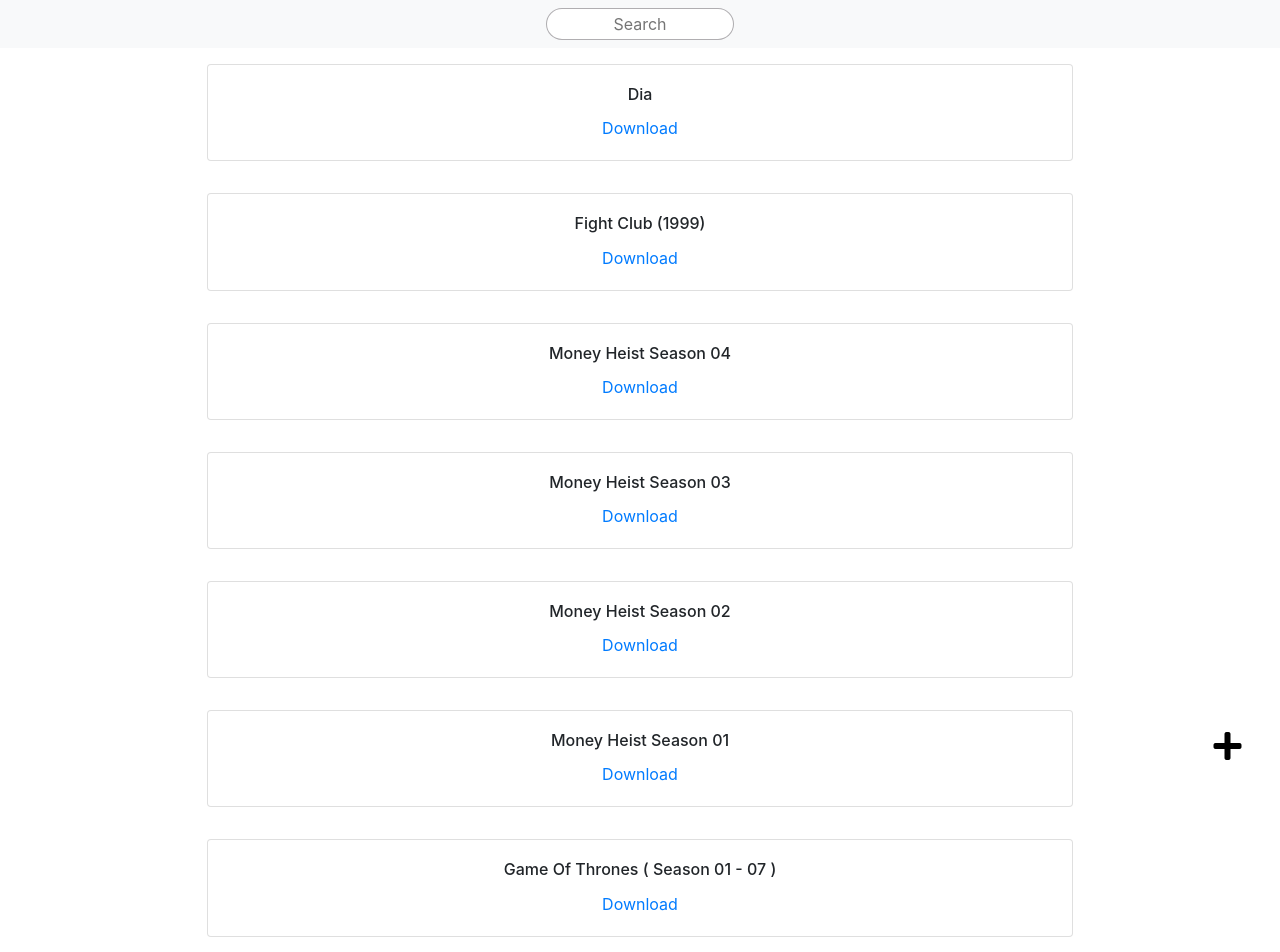
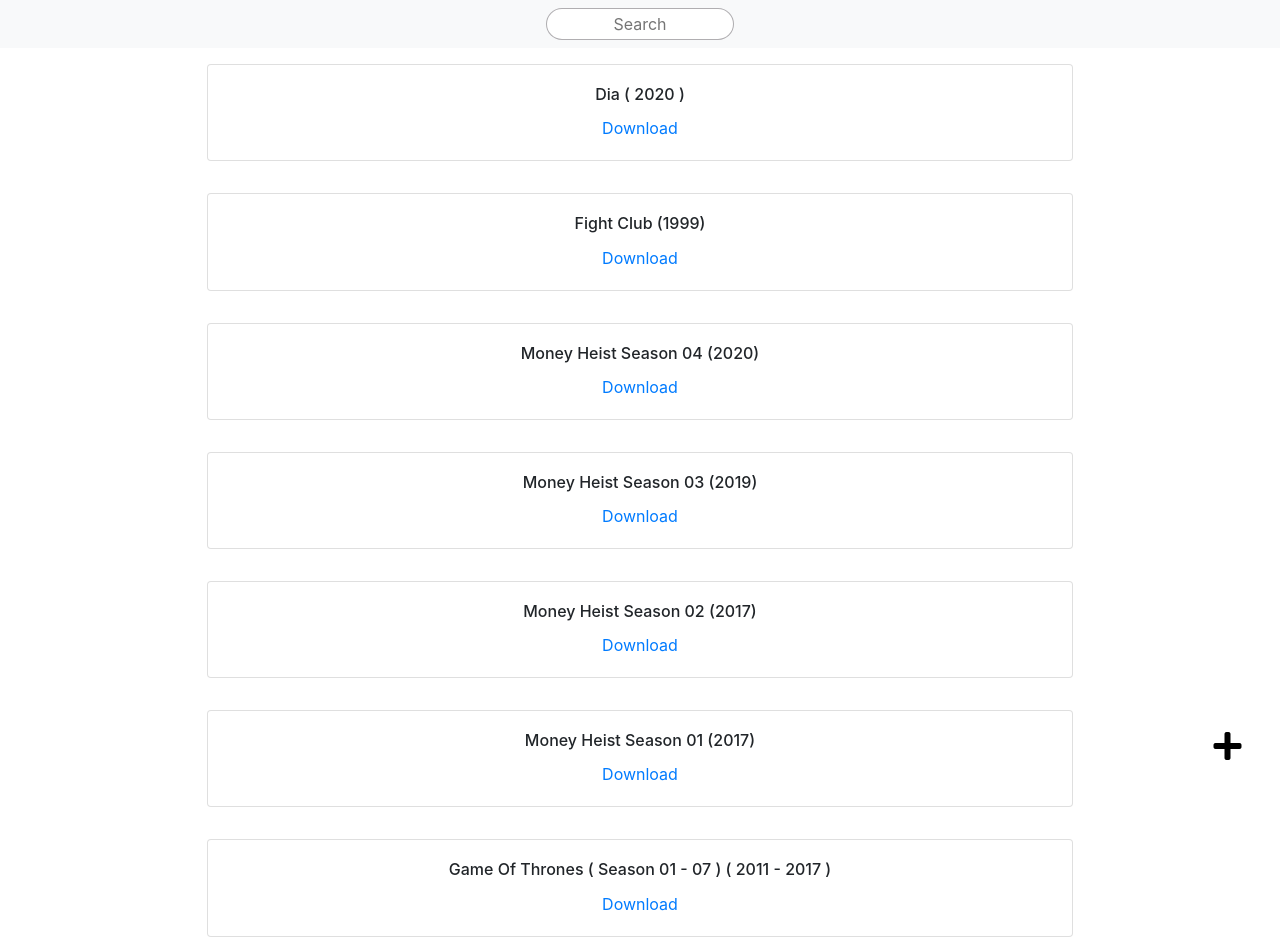
Before and after one commit to CreatorsInn/Quarantine-Life, a React (Create React App) app: page / in a window 1280 px wide. Shown: the top 952 px of the page. Built offline with nearby package versions, Linux system fonts and the light colour scheme.

Commit message:
ADDED: Dia

```diff
--- a/src/data/links.js
+++ b/src/data/links.js
@@ -1,6 +1,6 @@
 const links = [
   {
-    NAME: "Dia",
+    NAME: "Dia ( 2020 )",
     LINK:
       "magnet:?xt=urn:btih:9633D324F8E05554E05E465E52E06117C34D3EBC&dn=www.TamilRockers.ws%20-%20Dia%20%282020%29%5bKannada%20720p%20HDRip%20-%20HEVC%20-%20AC3%205.1%20-%20x265%20-%20500MB%20-%20ESubs%5d.mkv&tr=udp%3a%2f%2ftracker.openbittorrent.com%3a80%2fannounce&tr=udp%3a%2f%2ftracker.opentrackr.org%3a1337%2fannounce&tr=udp%3a%2f%2ftracker.openbittorrent.com%3a80%2fannounce&tr=udp%3a%2f%2fzer0day.to%3a1337%2fannounce&tr=udp%3a%2f%2ftracker.ilibr.org%3a80%2fannounce&tr=udp%3a%2f%2ftracker.leechers-paradise.org%3a6969%2fannounce&tr=udp%3a%2f%2feddie4.nl%3a6969%2fannounce&tr=udp%3a%2f%2ftracker.sktorrent.net%3a6969%2fannounce&tr=udp%3a%2f%2f9.rarbg.me%3a2720%2fannounce&tr=udp%3a%2f%2f9.rarbg.to%3a2740%2fannounce&tr=udp%3a%2f%2ftorrent.gresille.org%3a80%2fannounce&tr=udp%3a%2f%2ftracker.aletorrenty.pl%3a2710%2fannounce&tr=udp%3a%2f%2ftracker.publicbt.com%3a80%2fannounce&tr=udp%3a%2f%2ftracker.piratepublic.com%3a1337%2fannounce",
   },
@@ -10,32 +10,32 @@
       "https://yts.mx/torrent/download/4B37249E7F82F60D94C7A15B743A6B624E640372",
   },
   {
-    NAME: "Money Heist Season 04",
+    NAME: "Money Heist Season 04 (2020)",
     LINK:
       "magnet:?xt=urn:btih:a39c33c1bd3592033cce451fc2daf76fcf887873&dn=Money+Heist+%282020%29+English+S04+Complete+720p+NF+WEBRip+DD-5.1+ES&tr=udp%3A%2F%2Ftracker.openbittorrent.com%3A80&tr=udp%3A%2F%2Ftracker.publicbt.com%3A80&tr=udp%3A%2F%2Ftracker.ccc.de%3A80",
   },
   {
-    NAME: "Money Heist Season 03",
+    NAME: "Money Heist Season 03 (2019)",
     LINK:
       "magnet:?xt=urn:btih:4a45bb7d3485ecc7c8089c5cee251e328b6f1232&dn=Money+Heist+aka+La+Casa+de+Papel+S03+Season+3+Complete+720p-XpoZ&tr=udp%3A%2F%2Ftracker.openbittorrent.com%3A80&tr=udp%3A%2F%2Ftracker.publicbt.com%3A80&tr=udp%3A%2F%2Ftracker.ccc.de%3A80",
   },
   {
-    NAME: "Money Heist Season 02",
+    NAME: "Money Heist Season 02 (2017)",
     LINK:
       "magnet:?xt=urn:btih:2277fd1e4ff702ffe382deaf53279cf4734fd4ff&dn=Money+Heist+%28La+Casa+De+Papel%29+Complete+Season+2+English+HD+720p&tr=udp%3A%2F%2Ftracker.openbittorrent.com%3A80&tr=udp%3A%2F%2Ftracker.publicbt.com%3A80&tr=udp%3A%2F%2Ftracker.ccc.de%3A80",
   },
   {
-    NAME: "Money Heist Season 01",
+    NAME: "Money Heist Season 01 (2017)",
     LINK:
       "magnet:?xt=urn:btih:a774386dfc2c48349640043b402e6a9d2e1d0e11&dn=Money+Heist+%28La+Casa+De+Papel%29+Complete+Season+1+English+HD+720p&tr=udp%3A%2F%2Ftracker.openbittorrent.com%3A80&tr=udp%3A%2F%2Ftracker.publicbt.com%3A80&tr=udp%3A%2F%2Ftracker.ccc.de%3A80",
   },
   {
-    NAME: "Game Of Thrones ( Season 01 - 07 )",
+    NAME: "Game Of Thrones ( Season 01 - 07 ) ( 2011 - 2017 )",
     LINK:
       "magnet:?xt=urn:btih:7cdb9e508c40f0a71a23f68490d32591947ab603&dn=www.TamilRockerrs.pl - Game of Thrones - Complete Season (1 to 7) - 480p English BDRip - x264 - 24GB - ESub&tr=udp%3A%2F%2Ftracker.openbittorrent.com%3A80%2Fannounce&tr=udp%3A%2F%2Fglotorrents.pw%3A6969%2Fannounce&tr=udp%3A%2F%2Ftracker.openbittorrent.com%3A80%2Fannounce&tr=udp%3A%2F%2Ftracker.opentrackr.org%3A1337%2Fannounce', 'extension': 'avi', 'stream': 'magnet:?xt=urn:btih:7cdb9e508c40f0a71a23f68490d32591947ab603&dn=www.TamilRockerrs.pl - Game of Thrones - Complete Season (1 to 7) - 480p English BDRip - x264 - 24GB - ESub&tr=udp%3A%2F%2Ftracker.openbittorrent.com%3A80%2Fannounce&tr=udp%3A%2F%2Fglotorrents.pw%3A6969%2Fannounce&tr=udp%3A%2F%2Ftracker.openbittorrent.com%3A80%2Fannounce&tr=udp%3A%2F%2Ftracker.opentrackr.org%3A1337%2Fannounce",
   },
   {
-    NAME: "Game Of Thrones Season 08",
+    NAME: "Game Of Thrones Season 08 ( 2019 )",
     LINK:
       "magnet:?xt=urn:btih:fb4b27d36048c10af9077c157b7f48ee407eb222&dn=Game Of Thrones S08 Complete Season 8 720p x264 AC3 5.1 [MKV]&tr=udp%3A%2F%2Ftracker.openbittorrent.com%3A80%2Fannounce&tr=udp%3A%2F%2Fglotorrents.pw%3A6969%2Fannounce&tr=udp%3A%2F%2Ftracker.openbittorrent.com%3A80%2Fannounce&tr=udp%3A%2F%2Ftracker.opentrackr.org%3A1337%2Fannounce', 'extension': 'avi', 'stream': 'magnet:?xt=urn:btih:fb4b27d36048c10af9077c157b7f48ee407eb222&dn=Game Of Thrones S08 Complete Season 8 720p x264 AC3 5.1 [MKV]&tr=udp%3A%2F%2Ftracker.openbittorrent.com%3A80%2Fannounce&tr=udp%3A%2F%2Fglotorrents.pw%3A6969%2Fannounce&tr=udp%3A%2F%2Ftracker.openbittorrent.com%3A80%2Fannounce&tr=udp%3A%2F%2Ftracker.opentrackr.org%3A1337%2Fannounce",
   },
```
